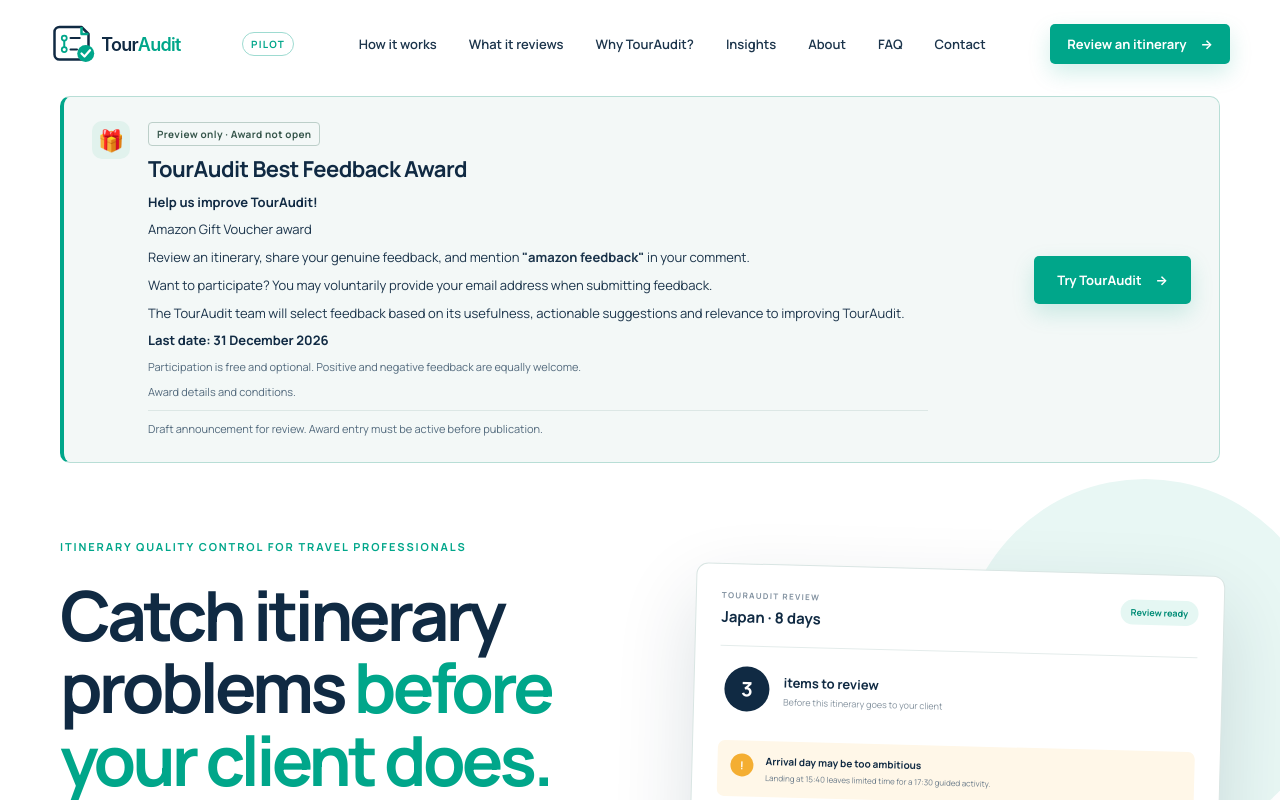
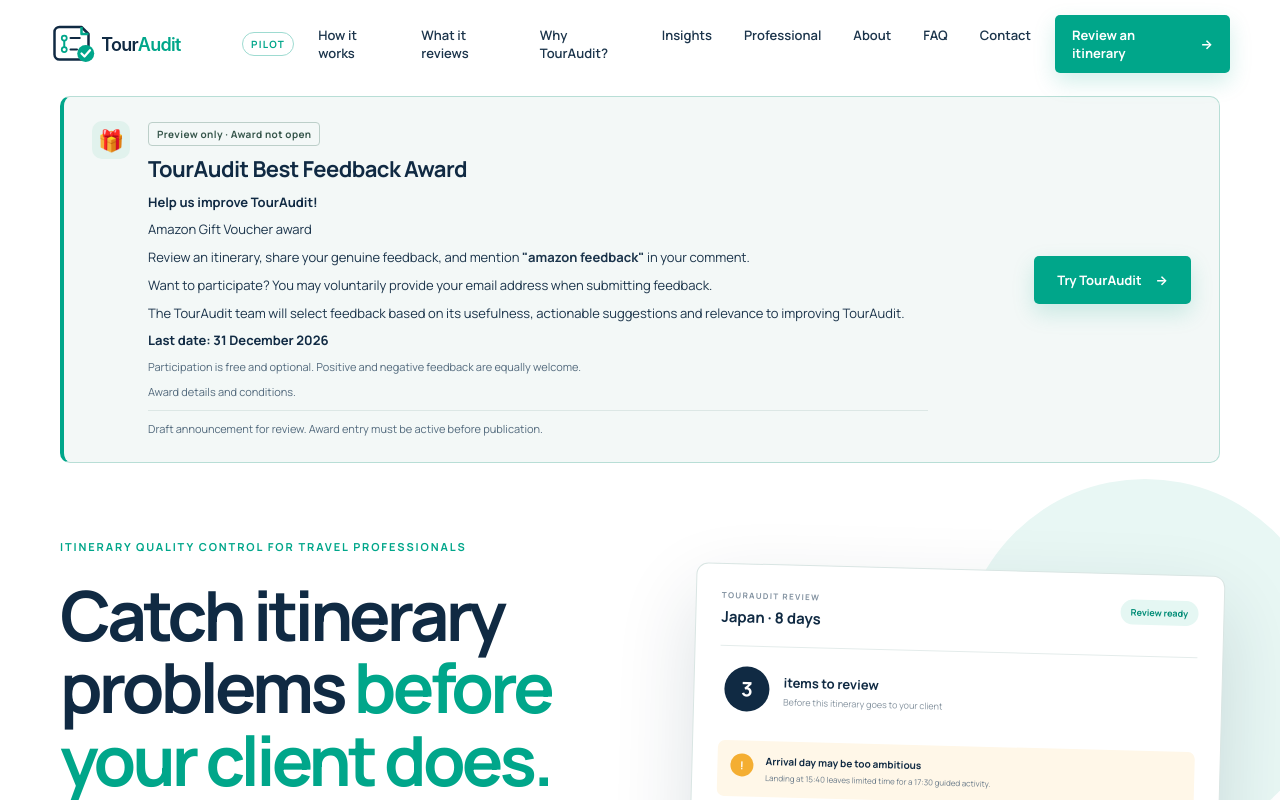
Before and after one commit to TripAudit/tripaudit-website, a Next.js app in the folder TripAudit-Vercel-Website/: page / in a window 1280 px wide. Shown: the top 800 px of the page. Built offline with nearby package versions, Linux system fonts and the light colour scheme.

Commit message:
Add Professional to desktop and mobile navigation

```diff
--- a/TripAudit-Vercel-Website/app/components/SiteHeader.tsx
+++ b/TripAudit-Vercel-Website/app/components/SiteHeader.tsx
@@ -23,6 +23,7 @@ export default function SiteHeader() {
         <Link href="/what-touraudit-reviews">What it reviews</Link>
         <Link href="/why-touraudit">Why TourAudit?</Link>
         <Link href="/insights">Insights</Link>
+        <a href={`${APP_URL}/subscription`}>Professional</a>
         <Link href="/about">About</Link>
         <Link href="/faq">FAQ</Link>
         <Link href="/contact">Contact</Link>
@@ -46,6 +47,7 @@ export default function SiteHeader() {
         <Link href="/how-it-works" onClick={closeMenu}>How It Works</Link>
         <Link href="/what-touraudit-reviews" onClick={closeMenu}>What TourAudit Reviews</Link>
         <Link href="/why-touraudit" onClick={closeMenu}>Why TourAudit?</Link>
+        <a href={`${APP_URL}/subscription`} onClick={closeMenu}>Professional</a>
         <Link href="/about" onClick={closeMenu}>About</Link>
         <Link href="/faq" onClick={closeMenu}>FAQ</Link>
         <Link href="/contact" onClick={closeMenu}>Contact</Link>
```
